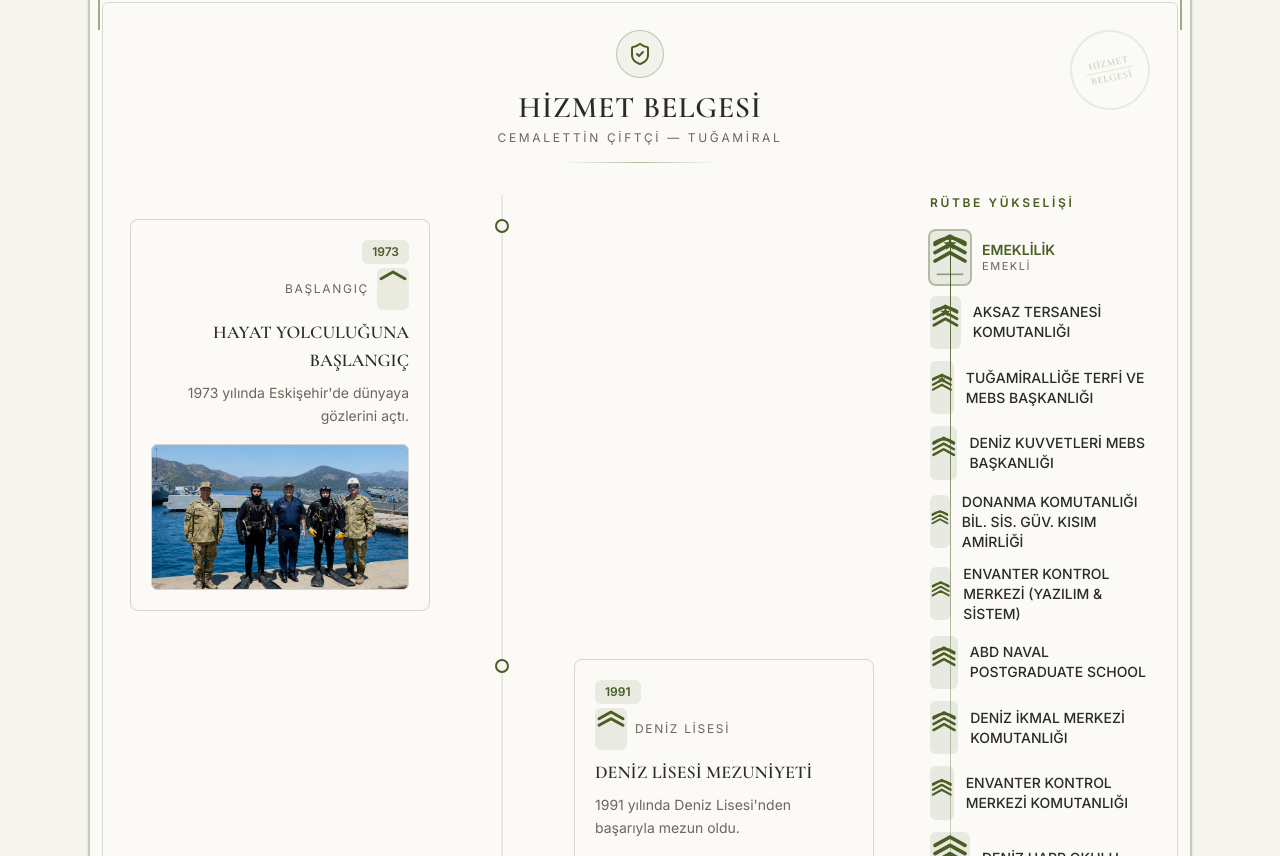
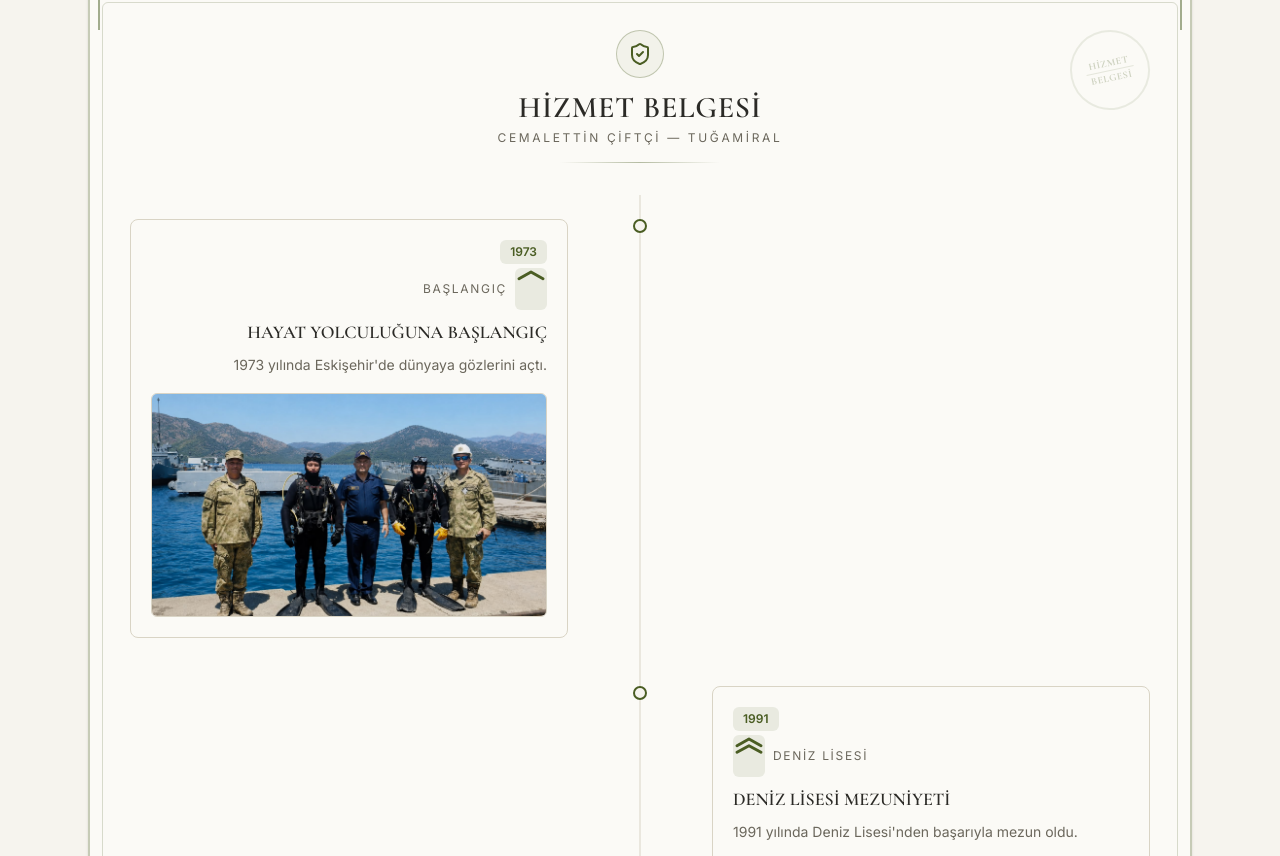
Before and after one commit to dzkkemekli/emekli2, a React (Vite) app: page /ozgecmis in a window 1280 px wide. Shown: the part 384-1240 px from the top of the page. Built offline with nearby package versions, Linux system fonts and the light colour scheme.

Commit message:
Remove Rütbe Yükselişi from Özgeçmiş

```diff
--- a/src/components/sections/RankLadder.jsx
+++ /dev/null
@@ -1,64 +0,0 @@
-import { motion } from "motion/react"
-
-import { rankOrder, rankInsigniaMap } from "@/config/site"
-import RankInsignia from "@/components/RankInsignia"
-
-// Özgeçmiş sayfasının yanında gösterilen dikey rütbe merdiveni.
-// En altta en düşük rütbe, en üstte emekli — "yükseliş" görseli.
-export default function RankLadder() {
-  // En düşük rütbe alta, en yüksek üste gelir
-  const ordered = [...rankOrder].reverse()
-
-  return (
-    <div className="relative">
-      <p className="mb-5 text-xs font-semibold uppercase tracking-[0.22em] text-primary">
-        Rütbe Yükselişi
-      </p>
-
-      <div className="relative flex flex-col gap-3">
-        {/* Dikey bağlantı çizgisi */}
-        <div
-          aria-hidden
-          className="absolute bottom-2 left-5 top-2 w-px bg-gradient-to-t from-primary/20 via-primary/40 to-primary"
-        />
-
-        {ordered.map((rank, i) => {
-          const data = rankInsigniaMap[rank]
-          const isTop = i === 0
-          return (
-            <motion.div
-              key={rank}
-              initial={{ opacity: 0, x: -10 }}
-              whileInView={{ opacity: 1, x: 0 }}
-              viewport={{ once: true }}
-              transition={{ duration: 0.35, delay: i * 0.08 }}
-              className="relative flex items-center gap-3"
-            >
-              <RankInsignia
-                rank={rank}
-                size={40}
-                className={isTop ? "ring-2 ring-primary/40" : ""}
-              />
-              <div className="leading-tight">
-                <p
-                  className={
-                    isTop
-                      ? "text-sm font-semibold text-primary"
-                      : "text-sm font-medium text-foreground"
-                  }
-                >
-                  {rank}
-                </p>
-                {data?.retired && (
-                  <p className="text-[11px] uppercase tracking-[0.14em] text-muted-foreground">
-                    Emekli
-                  </p>
-                )}
-              </div>
-            </motion.div>
-          )
-        })}
-      </div>
-    </div>
-  )
-}
--- a/src/pages/Ozgecmis.jsx
+++ b/src/pages/Ozgecmis.jsx
@@ -3,7 +3,6 @@ import { ShieldCheck } from "lucide-react"
 
 import SectionHeading from "@/components/sections/SectionHeading"
 import Timeline from "@/components/sections/Timeline"
-import RankLadder from "@/components/sections/RankLadder"
 import DocumentFrame from "@/components/sections/DocumentFrame"
 import { profile } from "@/config/site"
 
@@ -38,14 +37,9 @@ export default function Ozgecmis() {
             <div className="mx-auto mt-4 h-px w-40 bg-gradient-to-r from-transparent via-primary/40 to-transparent" />
           </motion.div>
 
-          {/* Rütbe merdiveni (masaüstünde yan, mobilde üst) */}
-          <div className="grid gap-10 lg:grid-cols-[1fr_220px] lg:gap-14">
-            <div>
-              <Timeline />
-            </div>
-            <aside className="lg:sticky lg:top-24 lg:self-start">
-              <RankLadder />
-            </aside>
+          {/* Zaman çizelgesi */}
+          <div>
+            <Timeline />
           </div>
         </DocumentFrame>
       </div>
```
